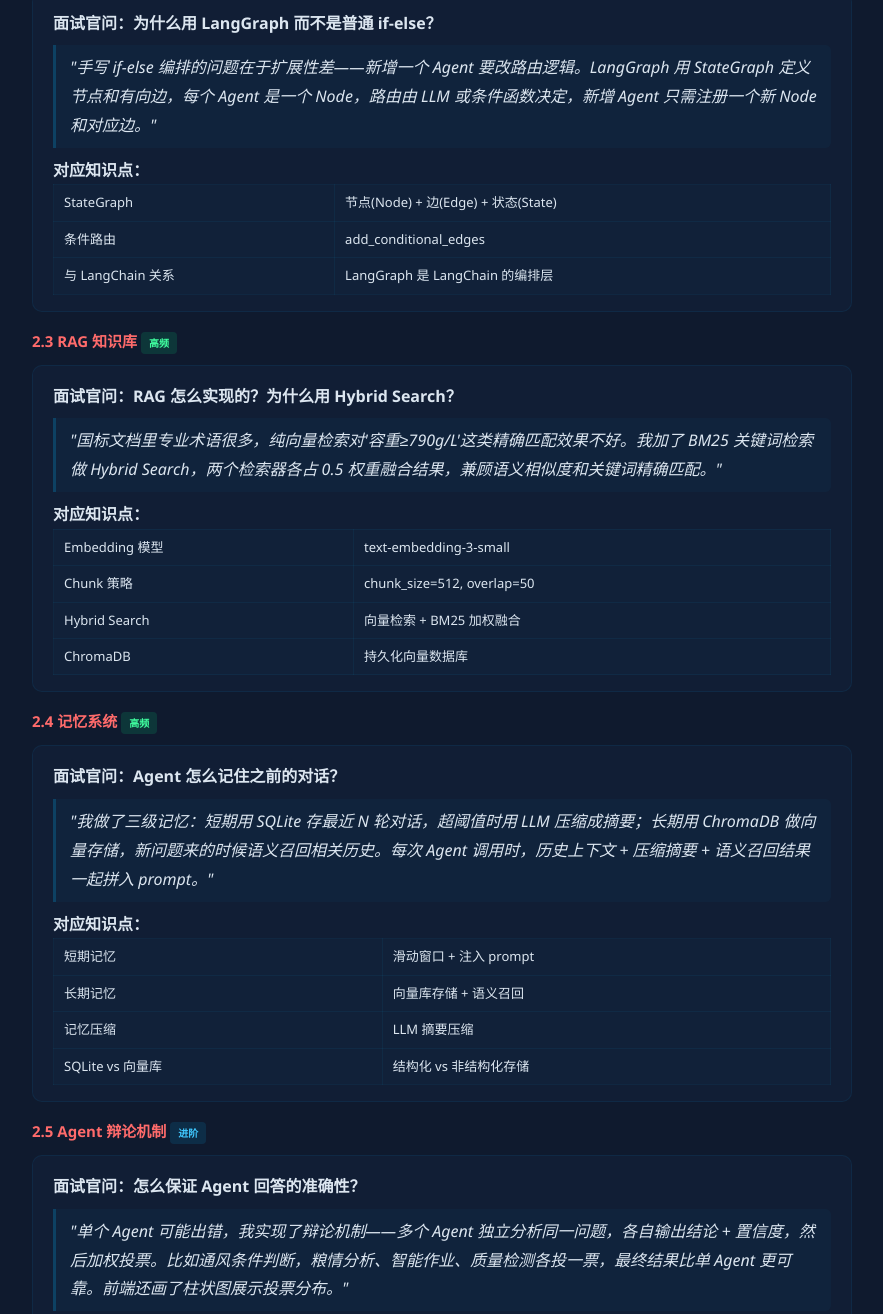
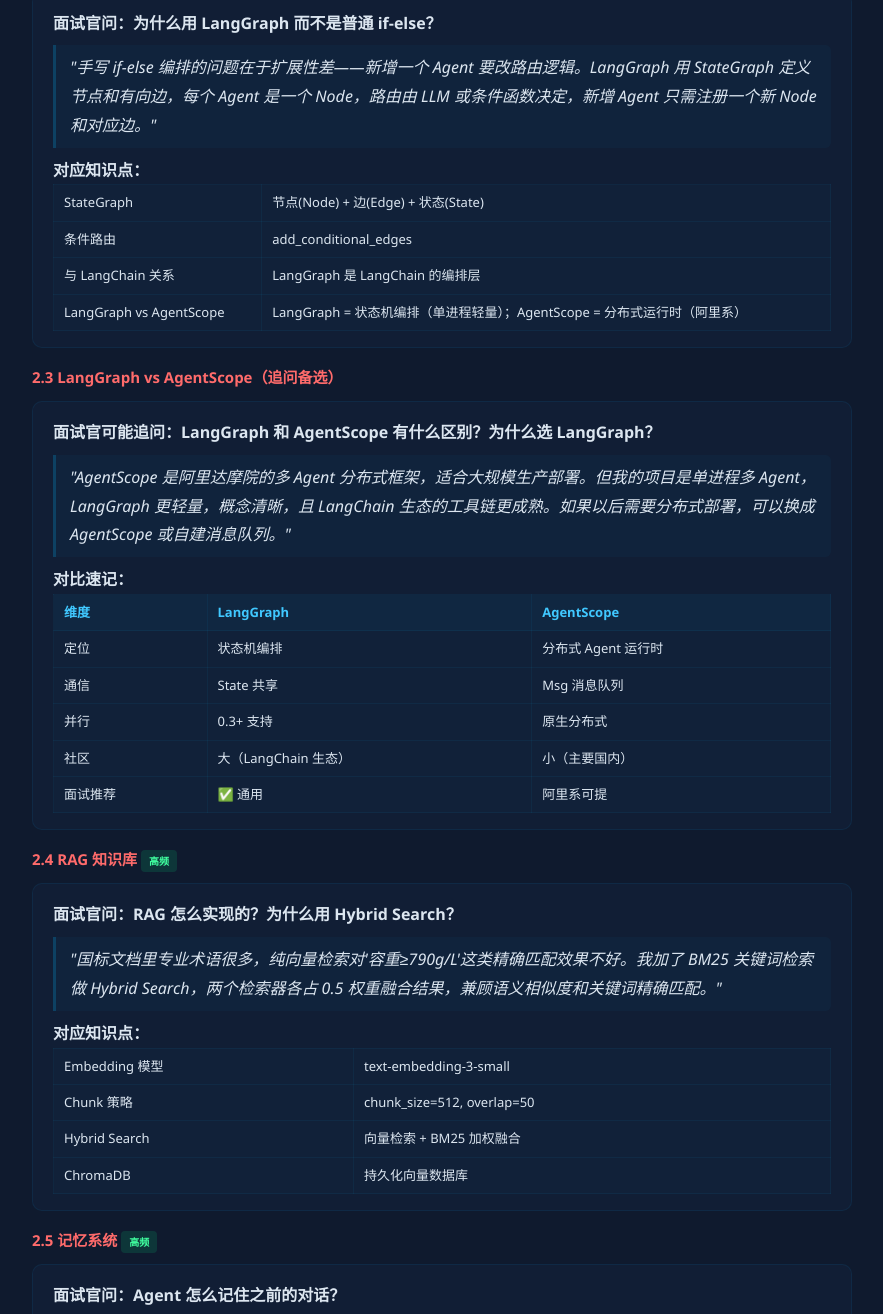
Before and after one commit to Vangogh777/grain-warehouse-multi-agent, a plain HTML site: page doc/面试话术与知识点.html in a window 1280 px wide. Shown: the part 985-2299 px from the top of the page, without its empty margins (198-1081 px from the left). Drawn offline with Linux system fonts and the light colour scheme.

Commit message:
docs: 面试话术增加 LangGraph vs AgentScope 对比

```diff
--- a/doc/面试话术与知识点.html
+++ b/doc/面试话术与知识点.html
@@ -67,10 +67,28 @@ blockquote{border-left:3px solid rgba(0,180,255,.2);padding:8px 14px;margin:8px
 <tr><td>StateGraph</td><td>节点(Node) + 边(Edge) + 状态(State)</td></tr>
 <tr><td>条件路由</td><td>add_conditional_edges</td></tr>
 <tr><td>与 LangChain 关系</td><td>LangGraph 是 LangChain 的编排层</td></tr>
+<tr><td>LangGraph vs AgentScope</td><td>LangGraph = 状态机编排（单进程轻量）；AgentScope = 分布式运行时（阿里系）</td></tr>
 </table>
 </div>
 
-<h3>2.3 RAG 知识库 <span class="tag hf">高频</span></h3>
+<h3>2.3 LangGraph vs AgentScope（追问备选）</h3>
+<div class="card">
+<p><strong>面试官可能追问：LangGraph 和 AgentScope 有什么区别？为什么选 LangGraph？</strong></p>
+<blockquote>
+"AgentScope 是阿里达摩院的多 Agent 分布式框架，适合大规模生产部署。但我的项目是单进程多 Agent，LangGraph 更轻量，概念清晰，且 LangChain 生态的工具链更成熟。如果以后需要分布式部署，可以换成 AgentScope 或自建消息队列。"
+</blockquote>
+<p><strong>对比速记：</strong></p>
+<table>
+<tr><th>维度</th><th>LangGraph</th><th>AgentScope</th></tr>
+<tr><td>定位</td><td>状态机编排</td><td>分布式 Agent 运行时</td></tr>
+<tr><td>通信</td><td>State 共享</td><td>Msg 消息队列</td></tr>
+<tr><td>并行</td><td>0.3+ 支持</td><td>原生分布式</td></tr>
+<tr><td>社区</td><td>大（LangChain 生态）</td><td>小（主要国内）</td></tr>
+<tr><td>面试推荐</td><td>✅ 通用</td><td>阿里系可提</td></tr>
+</table>
+</div>
+
+<h3>2.4 RAG 知识库 <span class="tag hf">高频</span></h3>
 <div class="card">
 <p><strong>面试官问：RAG 怎么实现的？为什么用 Hybrid Search？</strong></p>
 <blockquote>
@@ -86,7 +104,7 @@ blockquote{border-left:3px solid rgba(0,180,255,.2);padding:8px 14px;margin:8px
 </table>
 </div>
 
-<h3>2.4 记忆系统 <span class="tag hf">高频</span></h3>
+<h3>2.5 记忆系统 <span class="tag hf">高频</span></h3>
 <div class="card">
 <p><strong>面试官问：Agent 怎么记住之前的对话？</strong></p>
 <blockquote>
@@ -102,7 +120,7 @@ blockquote{border-left:3px solid rgba(0,180,255,.2);padding:8px 14px;margin:8px
 </table>
 </div>
 
-<h3>2.5 Agent 辩论机制 <span class="tag tech">进阶</span></h3>
+<h3>2.6 Agent 辩论机制 <span class="tag tech">进阶</span></h3>
 <div class="card">
 <p><strong>面试官问：怎么保证 Agent 回答的准确性？</strong></p>
 <blockquote>
@@ -117,7 +135,7 @@ blockquote{border-left:3px solid rgba(0,180,255,.2);padding:8px 14px;margin:8px
 </table>
 </div>
 
-<h3>2.6 可观测性 <span class="tag tech">进阶</span></h3>
+<h3>2.7 可观测性 <span class="tag tech">进阶</span></h3>
 <div class="card">
 <p><strong>面试官问：怎么追踪和调试 Agent 的行为？</strong></p>
 <blockquote>
@@ -132,7 +150,7 @@ blockquote{border-left:3px solid rgba(0,180,255,.2);padding:8px 14px;margin:8px
 </table>
 </div>
 
-<h3>2.7 流式 SSE <span class="tag tech">进阶</span></h3>
+<h3>2.8 流式 SSE <span class="tag tech">进阶</span></h3>
 <div class="card">
 <p><strong>面试官问：前端怎么实时展示推理过程？</strong></p>
 <blockquote>
```
